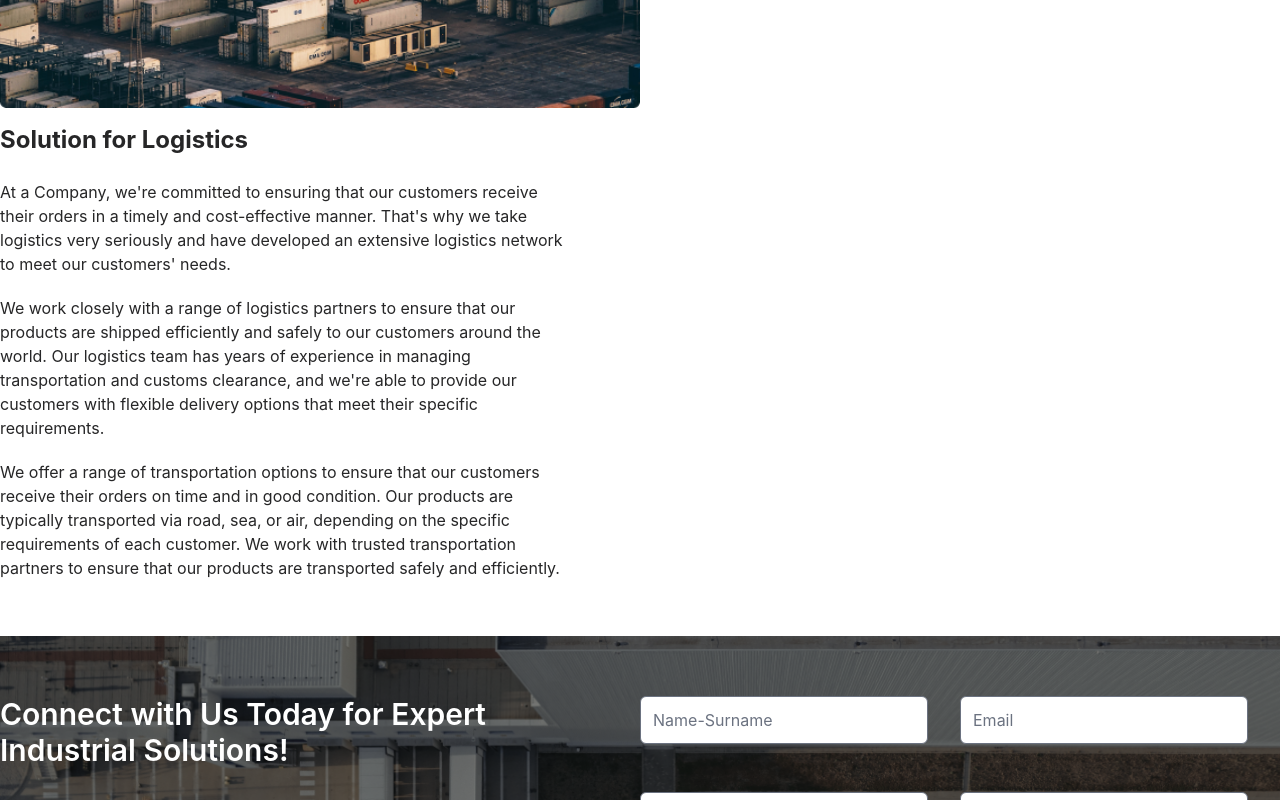
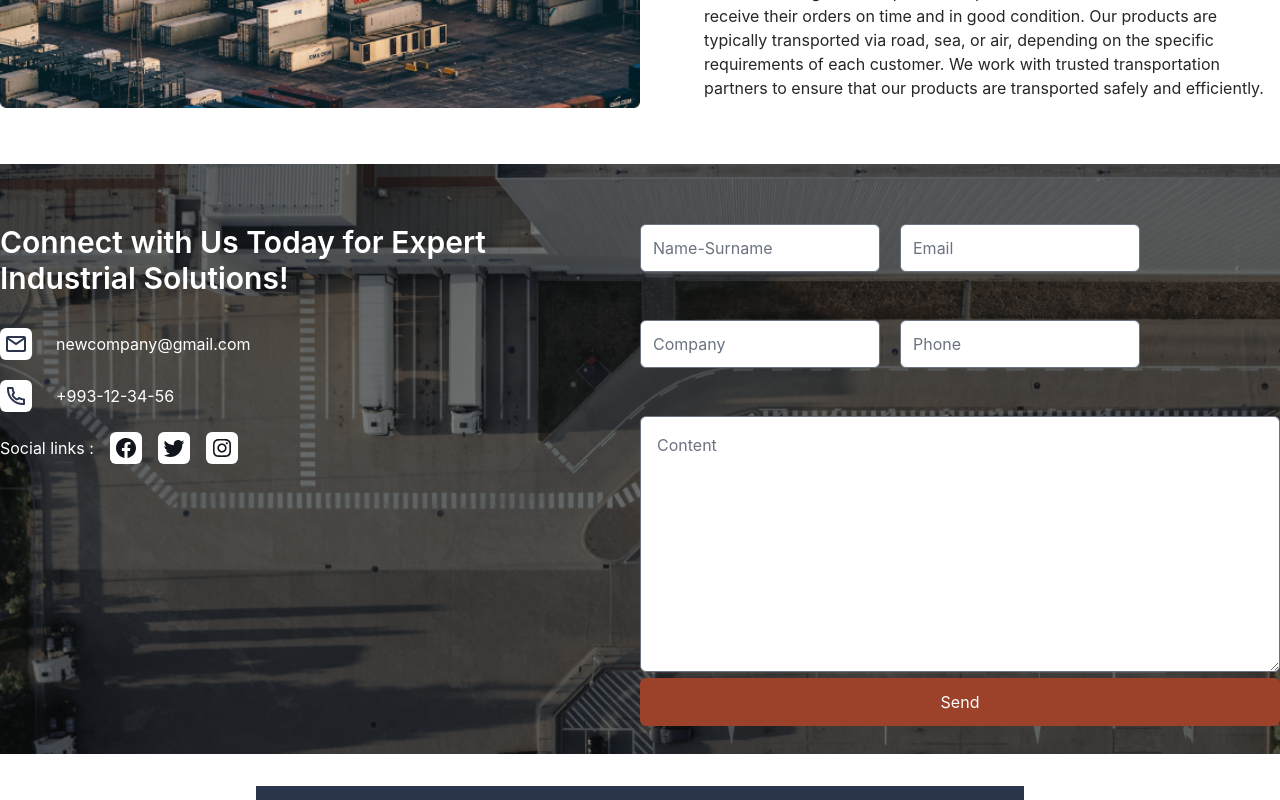
Before and after one commit to GuwancAnn/logistics, a React (Create React App) app: page / in a window 1280 px wide. Shown: the part 1960-2760 px from the top of the page. Built offline with nearby package versions, Linux system fonts and the light colour scheme.

Commit message:
some changes design

```diff
--- a/src/App.js
+++ b/src/App.js
@@ -121,9 +121,9 @@ function App() {
           <hr className="border-[#9C422B] w-32 h-2 border-t-2"></hr>
           <p className="text-2xl font-semibold max-sm:text-lg">About Us</p>
         </div>
-        <div className="flex items-center md:items-stretch justify-between lg:mb-14 max-sm:block sm:block ">
-          <img src={about} className="lg:w-[50%] md:w-[38%] sm:w-full" />
-          <div className="md:w-[40%] lg:w-[45%] ">
+        <div className="lg:flex items-center md:items-stretch justify-between lg:mb-14 max-sm:block sm:block md:flex ">
+          <img src={about} className="lg:w-[50%] md:w-[50%] sm:w-full" />
+          <div className="md:w-[48%] lg:w-[45%] ">
             <p className="font-bold lg:text-2xl mb-8 md:mb-6 max-sm:mb-4 max-sm:mt-4 max-sm:text-lg sm:mb-4 sm:text-xl sm:mt-4">
               Solution for Logistics
             </p>
@@ -240,27 +240,27 @@ function App() {
             </div>
 
             <div className="  md:w-2/4 max-sm:order-1 sm:w-[48%]">
-              <div className="lg:mb-8 md:w-full md:mb-4">
+              <div className="lg:mb-8 md:w-full md:mb-4 lg:flex ">
                 <input
                   type="text"
-                  className="lg:w-72 md:w-full md:mb-4 h-12 rounded-md lg:mr-8 md:mr-0 max-sm:w-full max-sm:mb-4 sm:w-full sm:mb-4 "
+                  className="lg:w-60 md:w-full md:mb-4 h-12 rounded-md lg:mr-5  md:mr-0 max-sm:w-full max-sm:mb-4 sm:w-full sm:mb-4 "
                   placeholder="Name-Surname"
                 ></input>
                 <input
                   type="email"
-                  className="lg:w-72 h-12 md:w-full md:mb-0 rounded-md  max-sm:w-full max-sm:mb-4 sm:w-full sm:mb-4"
+                  className="lg:w-60 h-12 md:w-full md:mb-0 rounded-md  max-sm:w-full max-sm:mb-4 sm:w-full sm:mb-4"
                   placeholder="Email"
                 ></input>
               </div>
               <div className="lg:mb-8  md:mb-4 max-sm:w-full">
                 <input
                   type="text"
-                  className="lg:w-72 h-12 rounded-md lg:mr-8 md:w-full md:mb-4 max-sm:w-full max-sm:mb-4 sm:w-full sm:mb-4"
+                  className="lg:w-60 h-12 rounded-md lg:mr-5 md:w-full md:mb-4 max-sm:w-full max-sm:mb-4 sm:w-full sm:mb-4"
                   placeholder="Company"
                 ></input>
                 <input
                   type="tel"
-                  className="lg:w-72 h-12 rounded-md md:w-full md:mb-4 max-sm:w-full max-sm:mb-4 sm:w-full sm:mb-4 "
+                  className="lg:w-60 h-12 rounded-md md:w-full md:mb-4 max-sm:w-full max-sm:mb-4 sm:w-full sm:mb-4 "
                   placeholder="Phone"
                 ></input>
               </div>
--- a/src/components/Header.jsx
+++ b/src/components/Header.jsx
@@ -10,7 +10,7 @@ function Header() {
   };
   return (
     <>
-      <div className=" flex justify-between items-center">
+      <div className=" flex justify-between  items-center">
         <img src="" alt="logo" className="w-32 h-12 max-sm:w-28  max-sm:h-8 " />
 
         <div className="lg:flex md:flex justify-between items-center max-sm:hidden  sm:flex ">
@@ -28,13 +28,15 @@ function Header() {
           </p>
         </div>
 
-        <button className=" xs:hidden lg:block md:block w-[138px] h-10 rounded-md border-none bg-[#9C422B] max-sm:hidden sm:block sm:w-28 text-white">
+        <button className=" xs:hidden lg:inline-block md:block w-[138px] h-10 rounded-md border-none bg-[#9C422B] max-sm:hidden sm:block sm:w-28 text-white">
           Login
         </button>
-        <button onClick={toggleMenu}>
+        <button
+          onClick={toggleMenu}
+          className="lg:hidden md:hidden  sm:hidden  "
+        >
           {" "}
           <svg
-            className="lg:hidden md:hidden  sm:hidden "
             width="32"
             height="32"
             viewBox="0 0 24 24"
```
